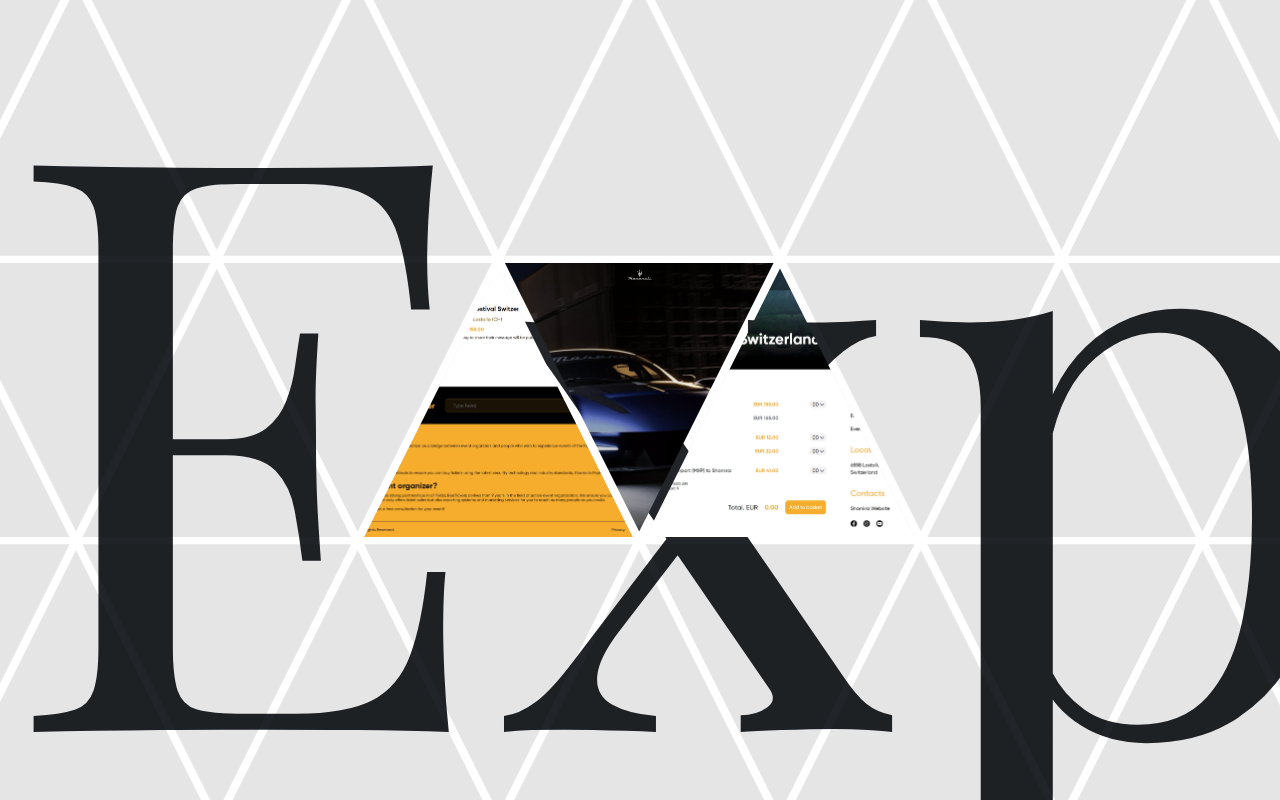
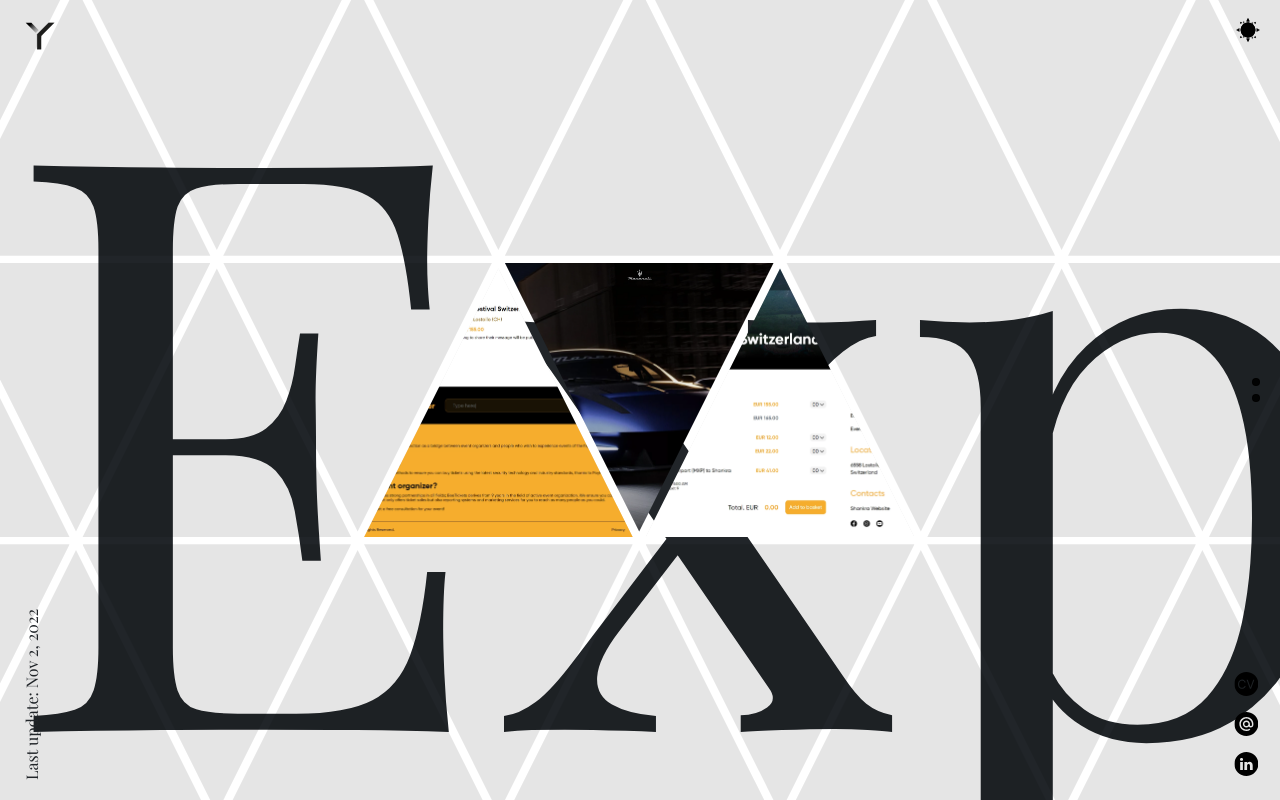
Before and after one commit to YassineGallaoui/aboutyassineRedesign, a Next.js app: page / in a window 1280 px wide. Built offline with nearby package versions, Linux system fonts and the light colour scheme.

Commit message:
revert last commit

```diff
--- a/components/layout/index.tsx
+++ b/components/layout/index.tsx
@@ -2,7 +2,7 @@
 import Head from "next/head";
 import Cursor from "../Cursor";
 import SplashScreen from "../SplashScreen";
-//import Frame from "../Frame";
+import Frame from "../Frame";
 import { themeMode } from "../../pages/_app";
 
 type Props = {
@@ -33,13 +33,13 @@
         updateCursorText={updateCursorText}
         updateCursorStatus={updateCursorStatus}
       />
-      {/* <Frame
+      <Frame
         updateCursorText={updateCursorText}
         updateCursorStatus={updateCursorStatus}
         preferredTheme={preferredTheme}
         lightColor={lightColor}
         darkColor={darkColor}
-      /> */}
+      />
       {children}
     </main>
   );
```
